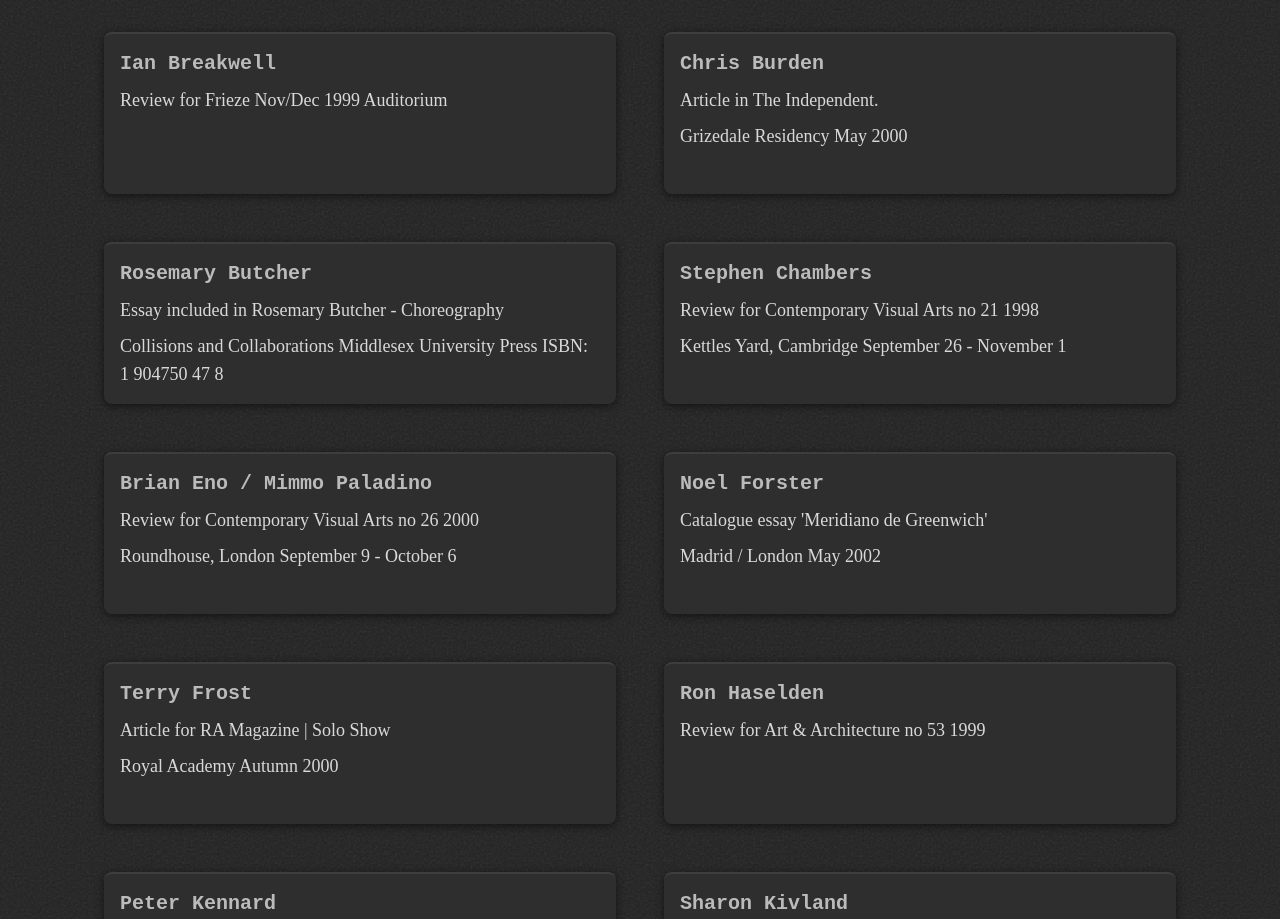
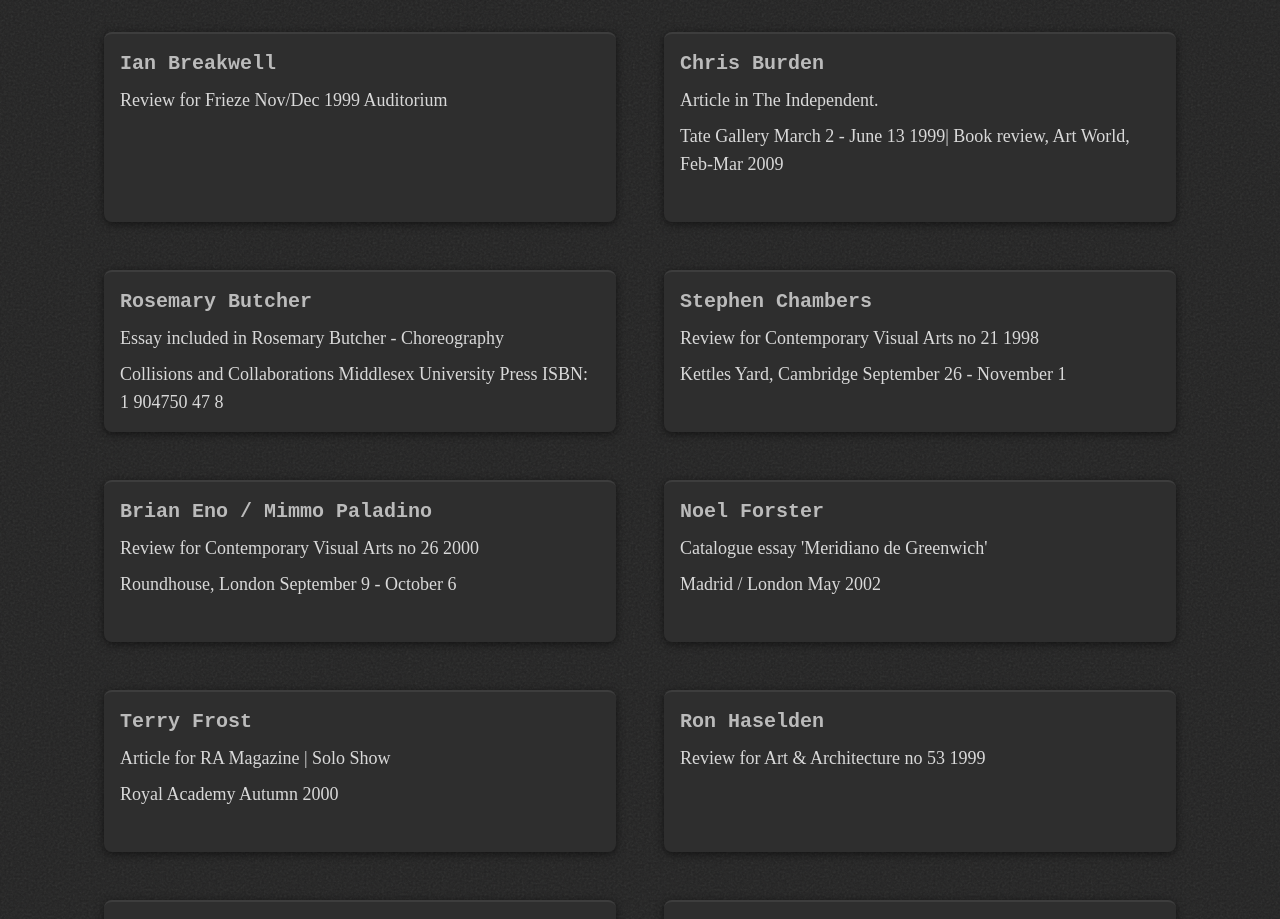
Before and after one commit to milochambers96/hugh-stoddart, a React (Vite) app: page /Writings/TheArts in a window 1280 px wide. Shown: the part 920-1839 px from the top of the page. Built offline with nearby package versions, Linux system fonts and the light colour scheme.

Commit message:
fix(data): amend Chris Burden Data to include the correct publisher info

```diff
--- a/src/data/writings/art/arts.ts
+++ b/src/data/writings/art/arts.ts
@@ -83,7 +83,10 @@
       lName: "Burden",
       type: "article",
       purpose: "Article in The Independent.",
-      publishText: ["Grizedale Residency May 2000"],
+      publishText: [
+        "Tate Gallery March 2 - June 13 1999",
+        "Book review, Art World, Feb-Mar 2009",
+      ],
       pdf: chrisBurden,
     },
     {
```
